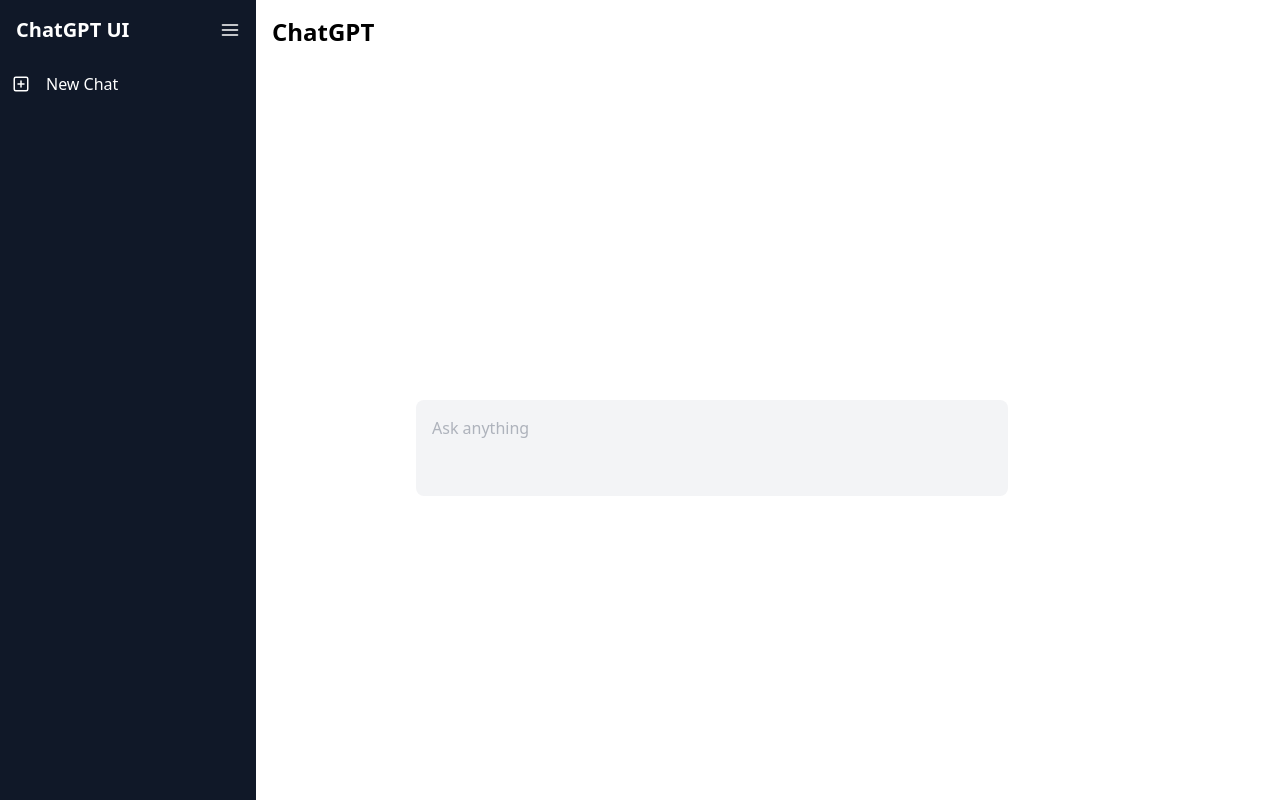
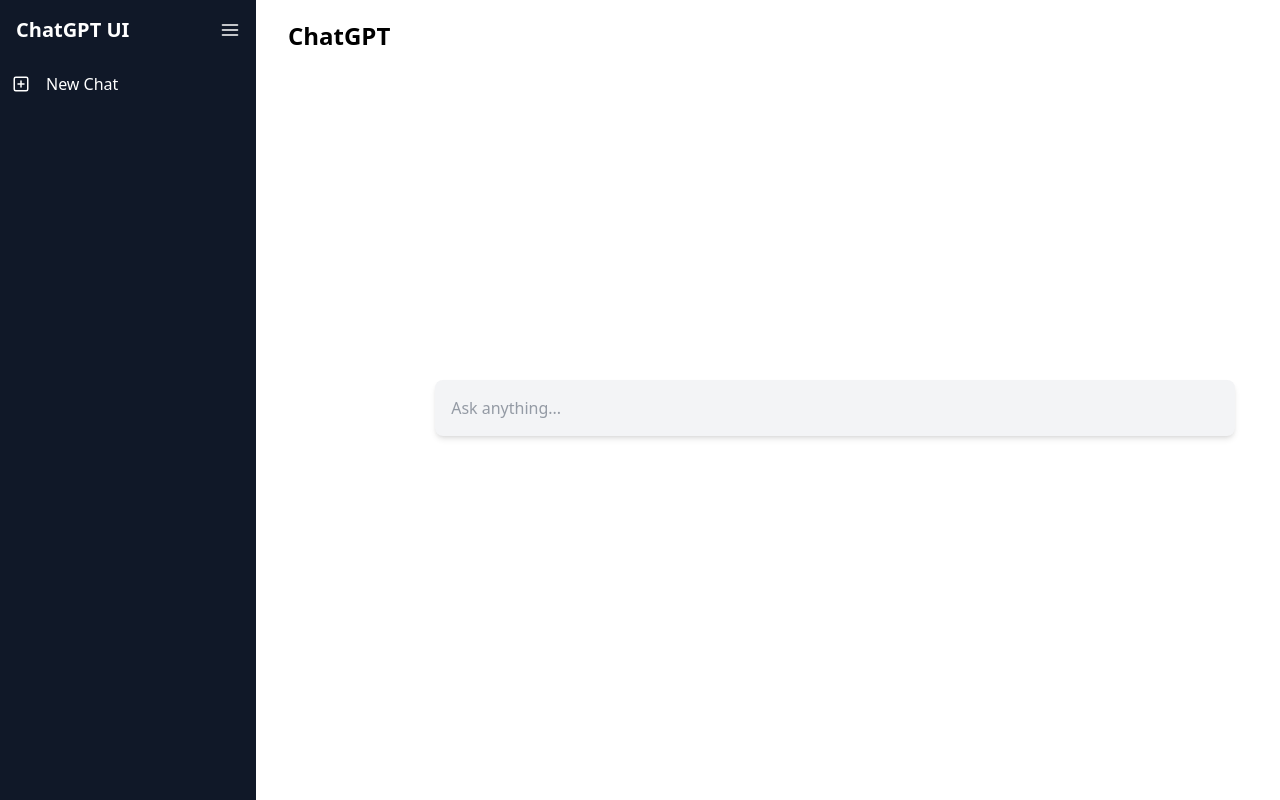
Before and after one commit to Heyamn/chatgptdemo, a React (Vite) app: page / in a window 1280 px wide. Built offline with nearby package versions, Linux system fonts and the light colour scheme; no server answers.

Commit message:
fixing tailwind issue

```diff
--- a/src/App.jsx
+++ b/src/App.jsx
@@ -3,11 +3,11 @@
 import Sidebar from "./Sidebar";
 import { Send, Loader } from "lucide-react";
 import { GoogleGenAI } from "@google/genai";
-import ReactMarkdown from 'react-markdown';
-import remarkGfm from 'remark-gfm';
+import ReactMarkdown from "react-markdown";
+import remarkGfm from "remark-gfm";
 
 const API_KEY = import.meta.env.VITE_GEMINI_API_KEY;
-const ai = new GoogleGenAI({apiKey: API_KEY});
+const ai = new GoogleGenAI({ apiKey: API_KEY });
 
 function App() {
   const [inputValue, setInputValue] = useState("");
@@ -16,7 +16,7 @@
   const [loading, setLoading] = useState(false);
   const [typedText, setTypedText] = useState("");
 
-  useEffect(()=>{
+  useEffect(() => {
     if (geminiResponse) {
       setTypedText("");
       let index = 0;
@@ -27,8 +27,7 @@
       }, 30);
       return () => clearInterval(interval);
     }
-  },[geminiResponse])
-
+  }, [geminiResponse]);
 
   const handleSubmit = async () => {
     setSubmitedText(inputValue);
@@ -48,31 +47,29 @@
     } finally {
       setLoading(false);
     }
-
   };
 
   const markdown = typedText;
+
   return (
-    <>
-      <div className="flex">
+    <div className="flex w-screen h-screen overflow-hidden">
       <Sidebar />
-        <div
-          className={`flex flex-col p-4 gap-10 ${
-            submitedText && "justify-between"
-          }`}
-        >
-          <div>
+      <div className="mt-5 ml-8">
         <h2 className="text-2xl font-semibold">ChatGPT</h2>
+      </div>
+      <div className={`flex-1 flex flex-col items-center ${submitedText ? 'justify-between' : 'justify-center'} p-8 overflow-auto`}>
+
+        <div className="relative w-full max-w-[800px] flex flex-col gap-8">
           {submitedText && (
             <div>
-                <h1 className="absolute top-20 right-10 text-black px-4 py-2 ">
+              <h1 className="absolute top-0 right-0 text-black px-4 py-2 max-w-[300px] truncate whitespace-nowrap text-ellipsis border border-gray-300 shadow-md bg-white">
                 {submitedText}
               </h1>
-                <div className="mt-50 outline-2 outline-gray-500/50 border rounded-xl p-10 min-h-[200px]">
+              <div className="w-full mt-44 rounded-xl p-10 min-h-[200px] max-h-[500px] overflow-auto break-words border border-gray-300 shadow-md bg-white">
                 {loading ? (
-                    <div className="flex justify-center items-center h-32 text-lg font-semibold text-gray-500">
-                    <Loader className="animate-spin h-32 " size={18}/>
-                     <p className="p-2">Please wait, We are fetching data...</p>
+                  <div className="w-full flex justify-center items-center h-32 text-lg font-semibold text-gray-500">
+                    <Loader className="animate-spin h-32" size={18} />
+                    <p className="p-2">Please wait, fetching data...</p>
                   </div>
                 ) : (
                   <ReactMarkdown remarkPlugins={[remarkGfm]}>
@@ -83,28 +80,33 @@
             </div>
           )}
         </div>
-          <div className={`h-24 bg-gray-100 mt-78 ml-36 rounded-lg `}>
+
+        {/* Input Box */}
+        <div className="w-full max-w-[800px] flex items-center bg-gray-100 rounded-lg p-4 shadow-md mt-4">
           <input
             value={inputValue}
-              onChange={(e) => {
-                setInputValue(e.target.value);
+            onChange={(e) => setInputValue(e.target.value)}
+            onKeyDown={(e) => {
+              if (e.key === "Enter") {
+                e.preventDefault();
+                handleSubmit();
+              }
             }}
-              className="bg-gray-100 w-xl text-gray-500 mt-4 ml-4 focus:outline-0"
+            className="flex-1 bg-gray-100 text-gray-700 focus:outline-none"
             type="text"
-              placeholder="Ask anything"
+            placeholder="Ask anything..."
           />
           {inputValue && (
             <button
               onClick={handleSubmit}
-                className="ml-2 text-gray-500 hover:text-black"
+              className="ml-3 text-gray-500 hover:text-black"
             >
-                <Send className="mr-5" size={18} />
+              <Send size={18} />
             </button>
           )}
         </div>
       </div>
     </div>
-    </>
   );
 }
 
```
Lines whose indentation alone changed are shown as unchanged.
